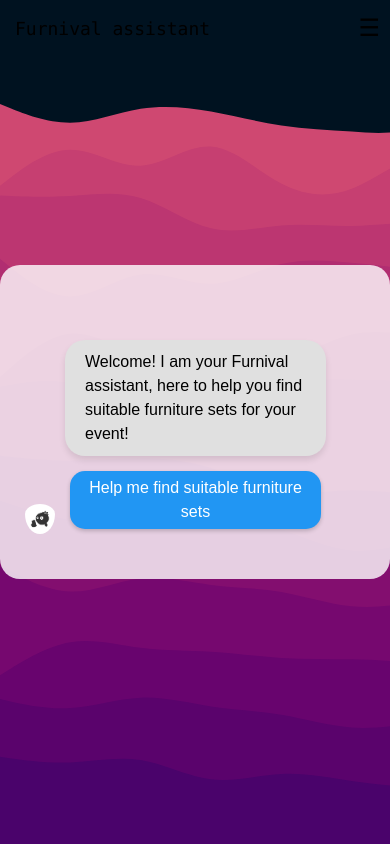
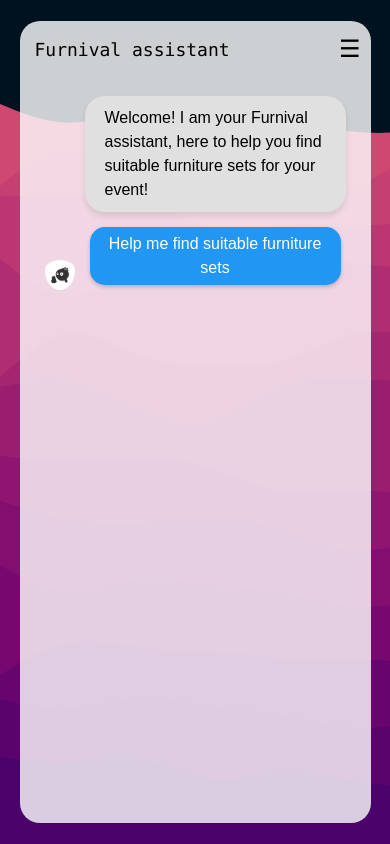
Before and after one commit to anttijoutsenniemi/redecofinder, a React (Create React App) app in the folder chat/: page / in a window 390 px wide. Built offline with nearby package versions, Linux system fonts and the light colour scheme.

Commit message:
redesigned ui and made welcome scenario for user

```diff
--- a/chat/src/App.css
+++ b/chat/src/App.css
@@ -90,7 +90,7 @@
 }
 
 .chat-wrapper {
-  width: 90%;
+  width: 100%;
   /* max-width: 600px; */
   /* max-height: 90%; */
   padding: 25px;
@@ -198,8 +198,14 @@
 /* Responsive adjustments */
 @media (max-width: 768px) {
   .app-header{
-    top: 0;
+    background-color: 'c8c8c8';
     position: fixed;
+    width: 90%;
+    margin-right: 10px;
+  }
+  .screen-wrapper{
+    width: 90%;
+    height: 95%;
   }
   .chat-wrapper{
     margin-top: 50px;
```
